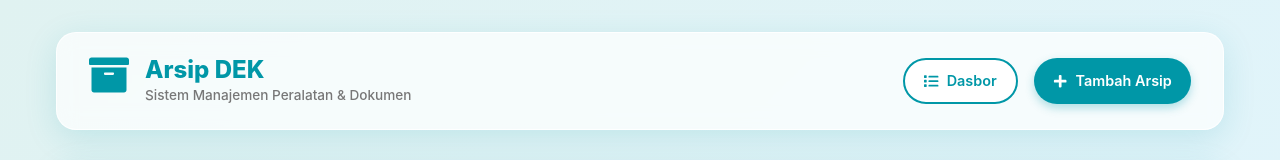
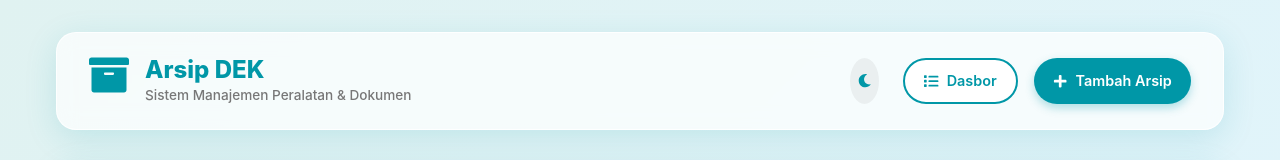
Before and after one commit to tryproject21/Arsip_DEK, a React (Vite) app: page / in a window 1280 px wide. Shown: the top 160 px of the page. Built offline with nearby package versions, Linux system fonts and the light colour scheme; no server answers.

Commit message:
Menambahkan Mode Gelap (Dark Mode) yang elegan

```diff
--- a/src/App.jsx
+++ b/src/App.jsx
@@ -1,9 +1,28 @@
+import { useState, useEffect } from 'react';
 import { Routes, Route, Link } from 'react-router-dom';
-import { FaArchive, FaPlus, FaList } from 'react-icons/fa';
+import { FaArchive, FaPlus, FaList, FaMoon, FaSun } from 'react-icons/fa';
 import Dashboard from './components/Dashboard';
 import InputForm from './components/InputForm';
 
 function App() {
+  const [isDarkMode, setIsDarkMode] = useState(() => {
+    const saved = localStorage.getItem('darkMode');
+    return saved === 'true' || false;
+  });
+
+  useEffect(() => {
+    if (isDarkMode) {
+      document.body.classList.add('dark-theme');
+    } else {
+      document.body.classList.remove('dark-theme');
+    }
+    localStorage.setItem('darkMode', isDarkMode);
+  }, [isDarkMode]);
+
+  const toggleDarkMode = () => {
+    setIsDarkMode(!isDarkMode);
+  };
+
   return (
     <div className="app-container">
       <header className="app-header glass-panel">
@@ -18,6 +37,17 @@ function App() {
         </Link>
 
         <nav className="nav-links">
+          <button
+            className="btn-icon"
+            onClick={toggleDarkMode}
+            title="Toggle Dark Mode"
+            style={{
+              marginRight: '0.5rem',
+              background: isDarkMode ? 'rgba(255,255,255,0.1)' : 'rgba(0,0,0,0.05)'
+            }}
+          >
+            {isDarkMode ? <FaSun style={{color: '#FFC107'}}/> : <FaMoon />}
+          </button>
           <Link to="/" className="btn btn-secondary">
             <FaList /> Dasbor
           </Link>
--- a/src/styles/main.css
+++ b/src/styles/main.css
@@ -21,6 +21,17 @@
   --transition: all 0.3s ease;
 }
 
+.dark-theme {
+  --color-bg: #121c22;            /* Dark Slate */
+  --color-text-dark: #e0e0e0;     /* Light text */
+  --color-text-light: #a0a0a0;    /* Muted text */
+  --color-white: #1e2933;         /* Dark Card Background */
+  --color-border: rgba(255, 255, 255, 0.1);
+  --shadow-sm: 0 2px 4px rgba(0, 0, 0, 0.3);
+  --shadow-md: 0 4px 6px rgba(0, 0, 0, 0.5);
+  --shadow-glass: 0 8px 32px 0 rgba(0, 0, 0, 0.4);
+}
+
 * {
   margin: 0;
   padding: 0;
@@ -35,6 +46,10 @@ body {
   min-height: 100vh;
   /* Add a subtle gradient background similar to the image */
   background: linear-gradient(135deg, #e0f2f1 0%, #e1f5fe 100%);
+}
+
+body.dark-theme {
+  background: var(--color-bg);
 }
 
 .app-container {
```
